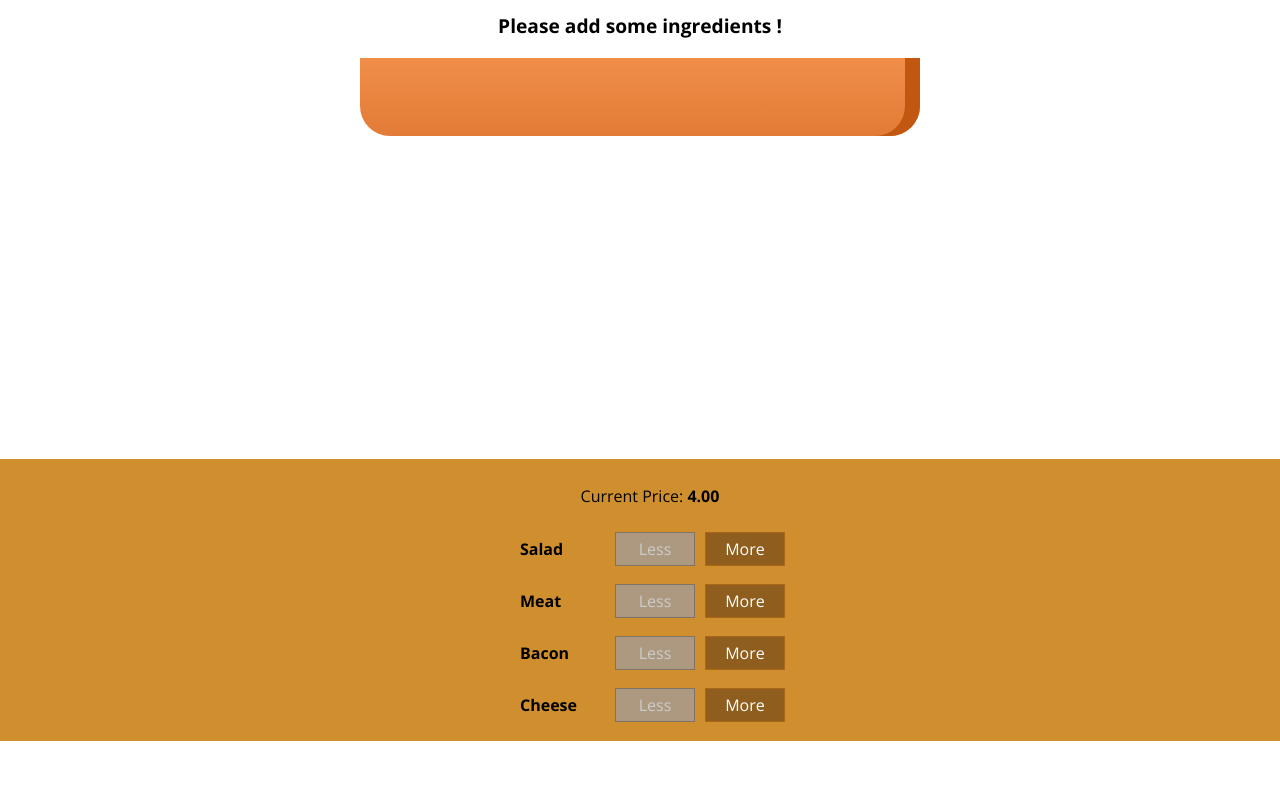
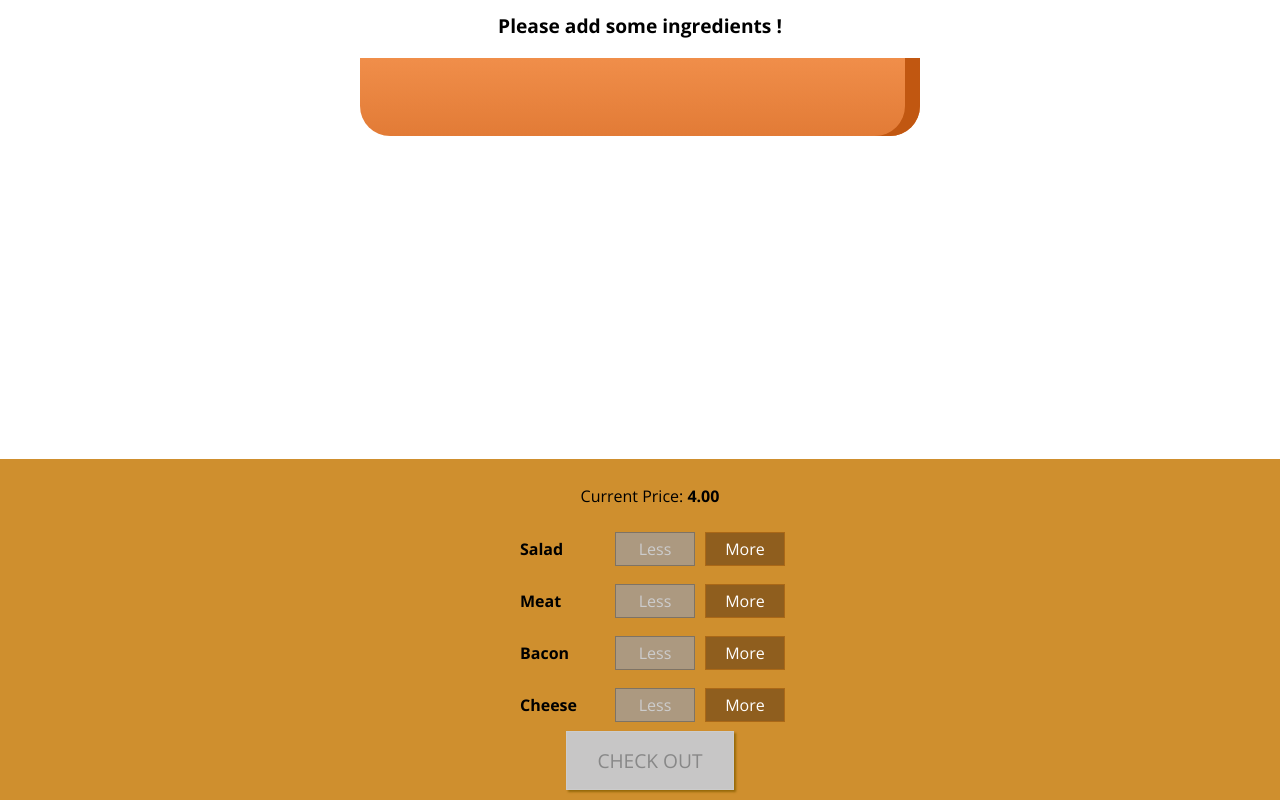
Before and after one commit to SamanAtashi/Practice_React-, a React (Create React App) app in the folder trial-3-Burger/: page / in a window 1280 px wide. Shown: the part 227-1027 px from the top of the page. Before the commit the page ends 968 px from the top, so only its background shows below. Built offline with nearby package versions, Linux system fonts and the light colour scheme.

Commit message:
Add checkout btn

```diff
--- a/trial-3-Burger/src/Components/Burger/BuildControls/BuildControls.js
+++ b/trial-3-Burger/src/Components/Burger/BuildControls/BuildControls.js
@@ -30,6 +30,12 @@ const BuildControls = (props) => {
 					/>
 				);
 			})}
+			<button
+				disabled={!props.purchaseable}
+				className={classes.OrderButton}
+			>
+				CHECK OUT
+			</button>
 		</div>
 	);
 };
--- a/trial-3-Burger/src/Components/Burger/BuildControls/BuildControls.module.css
+++ b/trial-3-Burger/src/Components/Burger/BuildControls/BuildControls.module.css
@@ -8,3 +8,45 @@
 	margin: auto;
 	padding: 10px;
 }
+
+.OrderButton {
+	background-color: #dad735;
+	outline: none;
+	cursor: pointer;
+	border: 1px solid #966909;
+	color: #966909;
+	font-family: inherit;
+	font-size: 1.2em;
+	padding: 15px 30px;
+	box-shadow: 2px 2px 2px #966909;
+}
+
+.OrderButton:hover,
+.OrderButton:active {
+	background-color: #a0db41;
+	border: 1px solid #966909;
+	color: #966909;
+}
+
+.OrderButton:disabled {
+	background-color: #c7c6c6;
+	cursor: not-allowed;
+	border: 1px solid #ccc;
+	color: #888888;
+}
+
+.OrderButton:not(:disabled) {
+	animation: enable 0.3s linear;
+}
+
+@keyframes enable {
+	0% {
+		transform: scale(1);
+	}
+	60% {
+		transform: scale(1.1);
+	}
+	100% {
+		transform: scale(1);
+	}
+}
--- a/trial-3-Burger/src/Containers/BurgerBuilder/BurgerBuilder.js
+++ b/trial-3-Burger/src/Containers/BurgerBuilder/BurgerBuilder.js
@@ -21,7 +21,21 @@ class BurgerBuilder extends Component {
 			bacon: 0,
 		},
 		totalPrice: 4,
+		purchaseable: false,
 	};
+
+	updatePurchaseState(ingredients) {
+		const sum = Object.keys(ingredients)
+			.map((igKey) => {
+				return ingredients[igKey];
+			})
+			.reduce((sum, el) => {
+				return sum + el;
+			}, 0);
+		console.log(sum);
+        console.log(this.state)
+		this.setState({ purchaseable: sum > 0 });
+	}
 
 	addIngredientHandler = (type) => {
 		// handling ingredients
@@ -39,6 +53,8 @@ class BurgerBuilder extends Component {
 			ingredients: updatedIngerdients,
 			totalPrice: newPrice,
 		});
+
+		this.updatePurchaseState(updatedIngerdients);
 	};
 
 	removeIngredientHandler = (type) => {
@@ -60,6 +76,8 @@ class BurgerBuilder extends Component {
 			ingredients: updatedIngerdients,
 			totalPrice: newPrice,
 		});
+
+		this.updatePurchaseState(updatedIngerdients);
 	};
 
 	render() {
@@ -79,6 +97,7 @@ class BurgerBuilder extends Component {
 					removeIngredient={this.removeIngredientHandler}
 					disabled={disabledInfo}
 					price={this.state.totalPrice}
+					purchaseable={this.state.purchaseable}
 				/>
 			</Aux>
 		);
```
